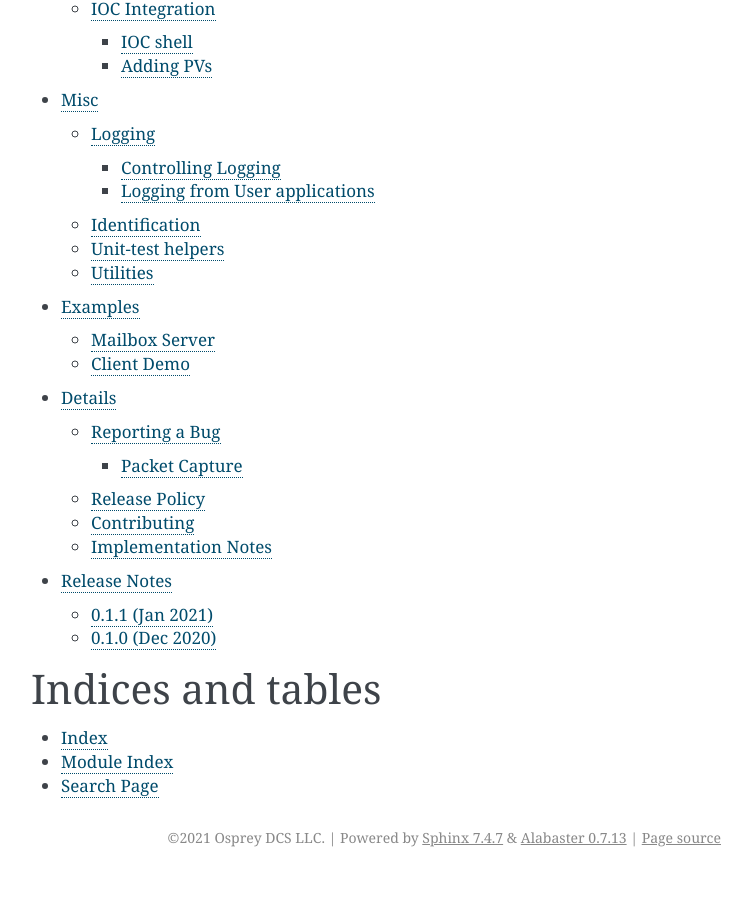
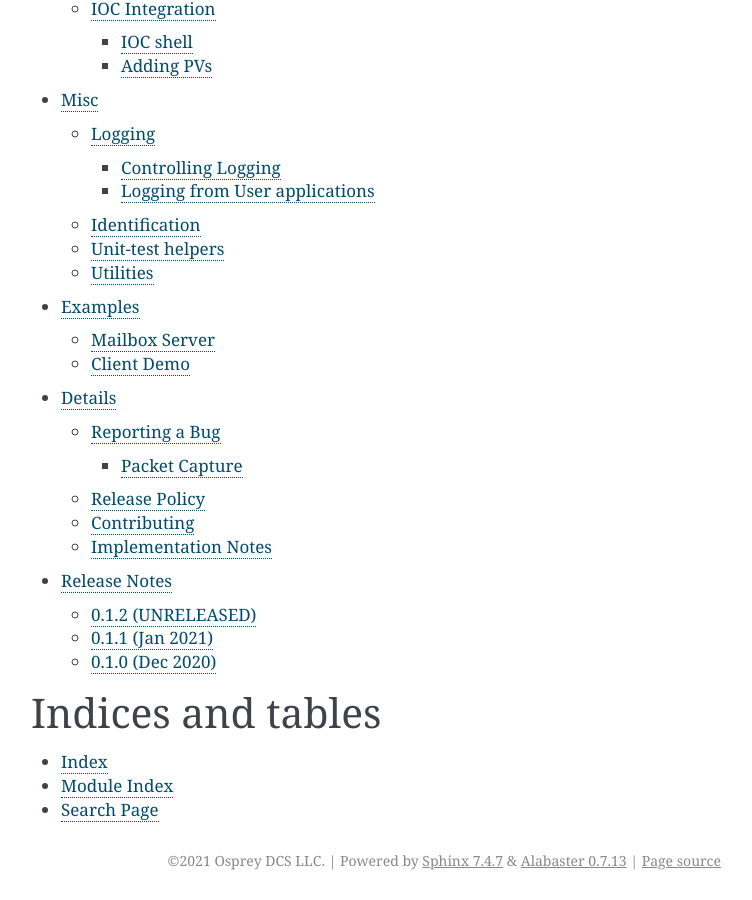
Before and after one commit to epics-base/pvxs, a Sphinx documentation site: the page built from documentation/index.rst, in a window 1280 px wide and 900 px high, scrolled down 2347 px. Shown: the whole window, without its empty margins (389-1141 px from the left). Built offline with Sphinx 7.4.7, drawn with Linux system fonts in a browser that asks for light colours; before the commit the page ends 3224 px from its top, so only the background shows below that.

Commit message:
prepare for 0.1.2

```diff
--- a/documentation/index.rst
+++ b/documentation/index.rst
@@ -19,8 +19,10 @@ Also :ref:`contrib` if you are so inclined.
 Dependencies
 
 * A C++11 compliant compiler
+
  * GCC >= 4.8
  * Visual Studio >= 2015 (>= 12.0)
+
 * `EPICS Base <https://epics-controls.org/resources-and-support/base/>`_ >=3.15.1
 * `libevent <http://libevent.org/>`_ >=2.0.1
 * (optional) `CMake <https://cmake.org/>`_ >=3.1, only needed when building bundled libevent
--- a/documentation/releasenotes.rst
+++ b/documentation/releasenotes.rst
@@ -2,6 +2,9 @@
 
 Release Notes
 =============
+
+0.1.2 (UNRELEASED)
+------------------
 
 0.1.1 (Jan 2021)
 ----------------
```
Also changed, not shown: 1 other file.
